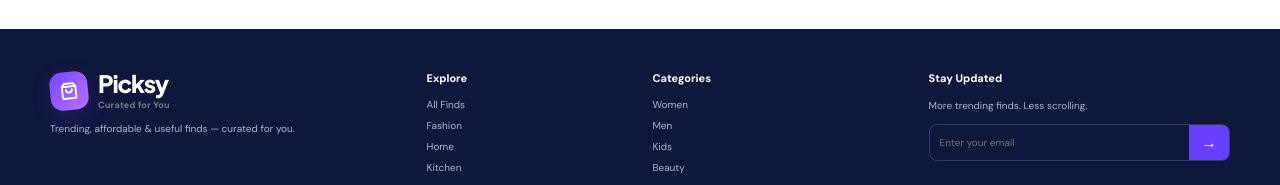
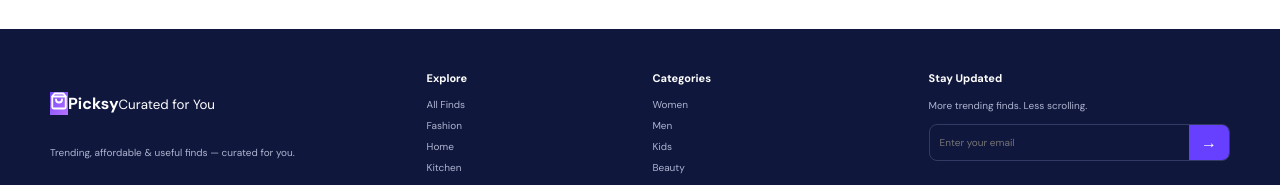
Before and after one commit to thepicksystore/Picksy-Store, a React (Vite) app: page / in a window 1280 px wide. Shown: the part 1260-1445 px from the top of the page. Built offline with nearby package versions, Linux system fonts and the light colour scheme; no server answers; the database is empty.

Commit message:
Style Picksy Store logo in public header

```diff
--- a/src/styles.css
+++ b/src/styles.css
@@ -76,36 +76,15 @@ a{
 .brand{
   display:flex;
   align-items:center;
-  gap:10px;
   min-width:max-content;
-}
-
-.brand-mark{
-  width:38px;
-  height:38px;
-  border-radius:12px;
-  background:linear-gradient(135deg,#6840ff,#b47cff);
-  display:grid;
-  place-items:center;
-  color:#fff;
-  box-shadow:0 7px 20px #6740ff2b;
-  transform:rotate(-6deg);
-}
-
-.brand strong{
-  font:800 24px 'Plus Jakarta Sans';
-  letter-spacing:-1.2px;
+  height:64px;
+}
+
+.brand-logo{
+  width:64px;
+  height:64px;
   display:block;
-  line-height:1;
-}
-
-.brand small{
-  display:block;
-  color:#747a93;
-  font-size:9px;
-  font-weight:700;
-  letter-spacing:.2px;
-  margin-top:4px;
+  object-fit:contain;
 }
 
 .desktop-nav{
```
